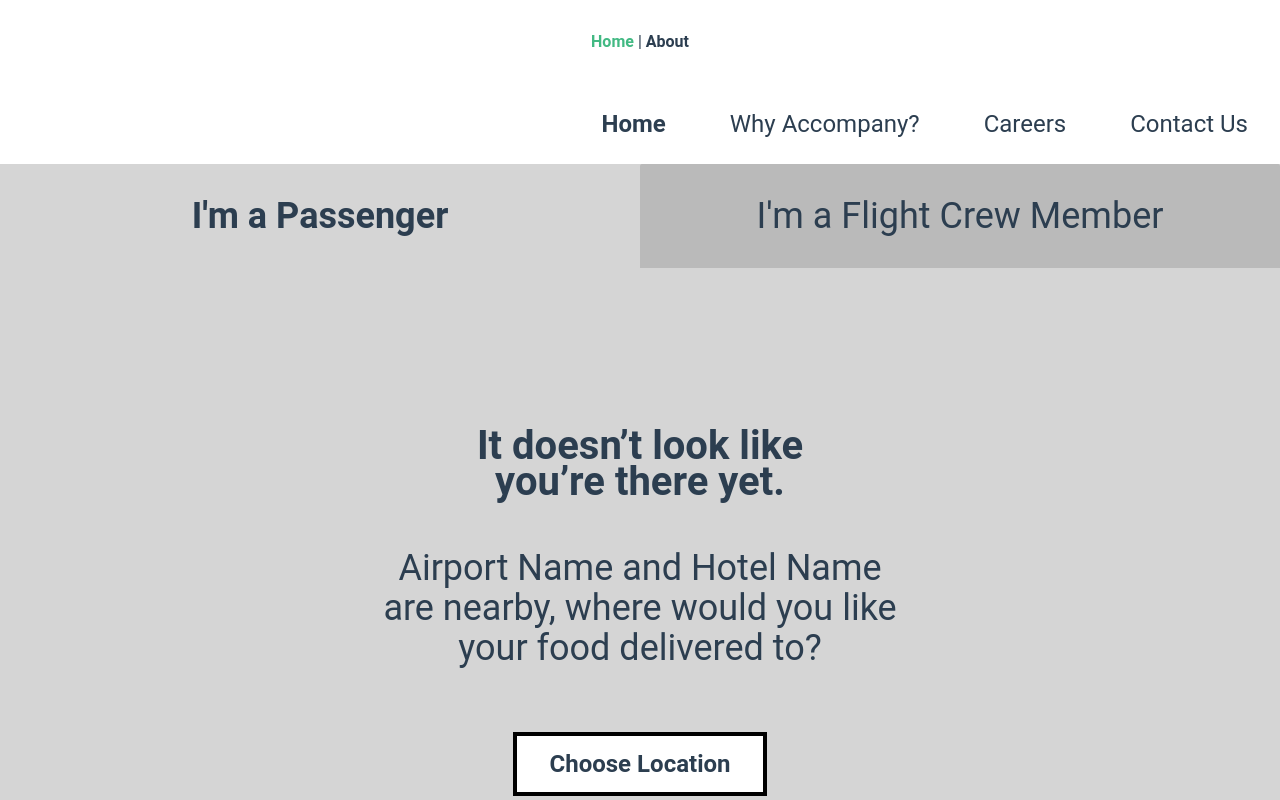
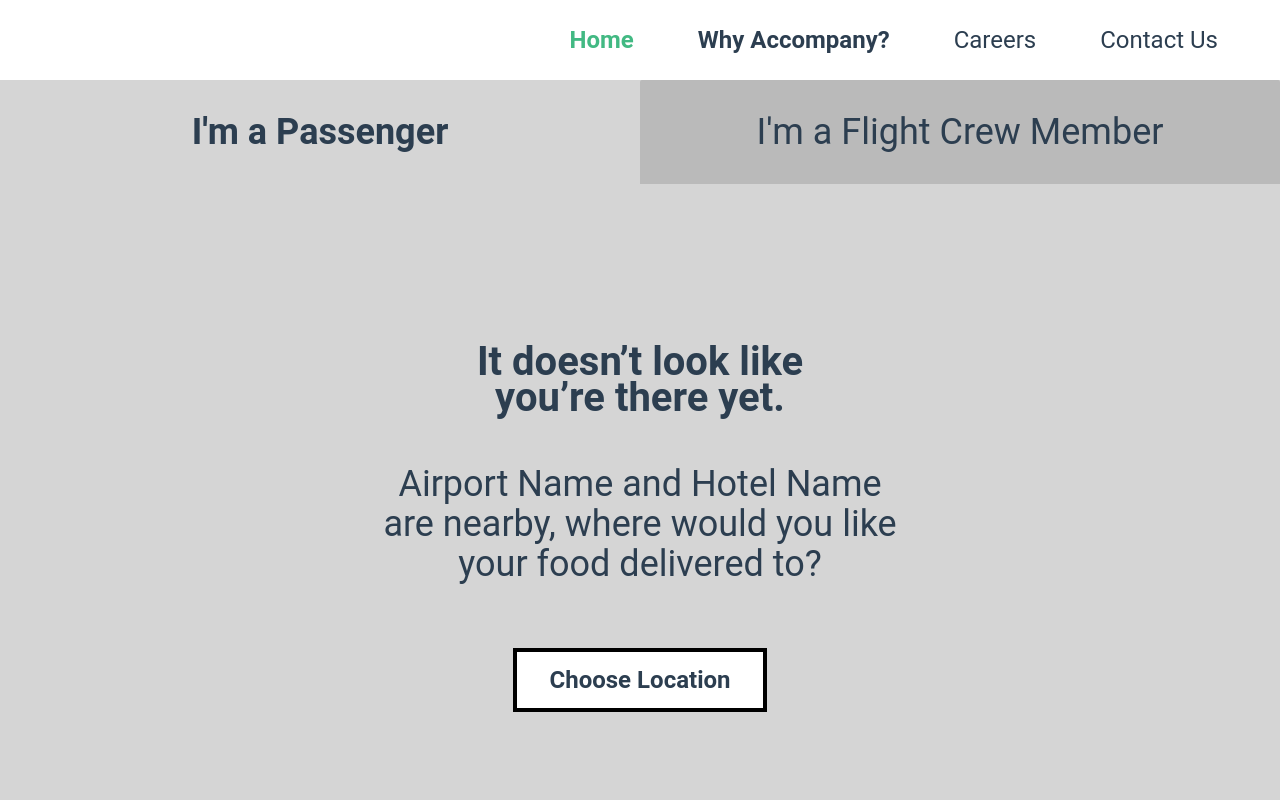
Before and after one commit to knudmt/AccompanyFrontEnd, a Vue app: page / in a window 1280 px wide. Shown: the top 800 px of the page. Built offline with nearby package versions, Linux system fonts and the light colour scheme.

Commit message:
integrating router with current navigation component

```diff
--- a/src/App.vue
+++ b/src/App.vue
@@ -1,12 +1,21 @@
 <template>
   <div id="app">
-    <div id="nav">
-      <router-link to="/">Home</router-link> |
-      <router-link to="/about">About</router-link>
-    </div>
+    <HeaderNav />
     <router-view />
   </div>
 </template>
+
+<script>
+import HeaderNav from './components/HeaderNav'
+
+export default {
+  name: 'App',
+  components: {
+    HeaderNav,
+  }
+}
+</script>
+
 
 <style lang="less">
 #app {
--- a/src/components/HeaderNav.vue
+++ b/src/components/HeaderNav.vue
@@ -2,13 +2,13 @@
     <header>
         <div class="wrapper h-20 w-full flex items-center justify-end">
             <div :class="isOpen ? 'block' : 'hidden'" class="wrapper absolute top-24 right-20 md:static md:flex">
-                <nav class="float-right bg-gray-300 md:bg-transparent">
-                    <ul class="md:flex">
-                        <li class="lg:mx-8 md:mx-4 mx-2 font-bold whitespace-nowrap text-xl lg:text-2xl" >Home</li>
-                        <li class="lg:mx-8 md:mx-4 mx-2 whitespace-nowrap text-xl lg:text-2xl">Why Accompany?</li>
-                        <li class="lg:mx-8 md:mx-4 mx-2 whitespace-nowrap text-xl lg:text-2xl">Careers</li>
-                        <li class="lg:mx-8 md:mx-4 mx-2 whitespace-nowrap text-xl lg:text-2xl">Contact Us</li>
-                    </ul>
+                <nav id="nav" class="float-right bg-gray-300 md:bg-transparent">
+                    <div class="md:flex">
+                        <router-link to="/" class="lg:mx-8 md:mx-4 mx-2 font-bold whitespace-nowrap text-xl lg:text-2xl" >Home</router-link>
+                        <router-link to="/about" class="lg:mx-8 md:mx-4 mx-2 whitespace-nowrap text-xl lg:text-2xl">Why Accompany?</router-link>
+                        <span class="lg:mx-8 md:mx-4 mx-2 whitespace-nowrap text-xl lg:text-2xl">Careers</span>
+                        <span class="lg:mx-8 md:mx-4 mx-2 whitespace-nowrap text-xl lg:text-2xl">Contact Us</span>
+                    </div>
                 </nav>
             <div class="smartSearch"></div>
             </div>
--- a/src/views/Home.vue
+++ b/src/views/Home.vue
@@ -1,6 +1,5 @@
 <template>
   <div class="container max-w-full">
-    <HeaderNav />
     <HeroTabs />
     <Hero />
     <DataServices />
@@ -11,7 +10,6 @@
 </template>
 
 <script>
-import HeaderNav from '../components/HeaderNav';
 import Hero from '../components/Hero';
 import HeroTabs from '../components/HeroTabs';
 import DataServices from '../components/DataServices';
@@ -22,7 +20,6 @@ import Footer from '../components/Footer';
 export default {
   name: 'App',
   components: {
-    HeaderNav,
     HeroTabs,
     Hero,
     DataServices,
```
